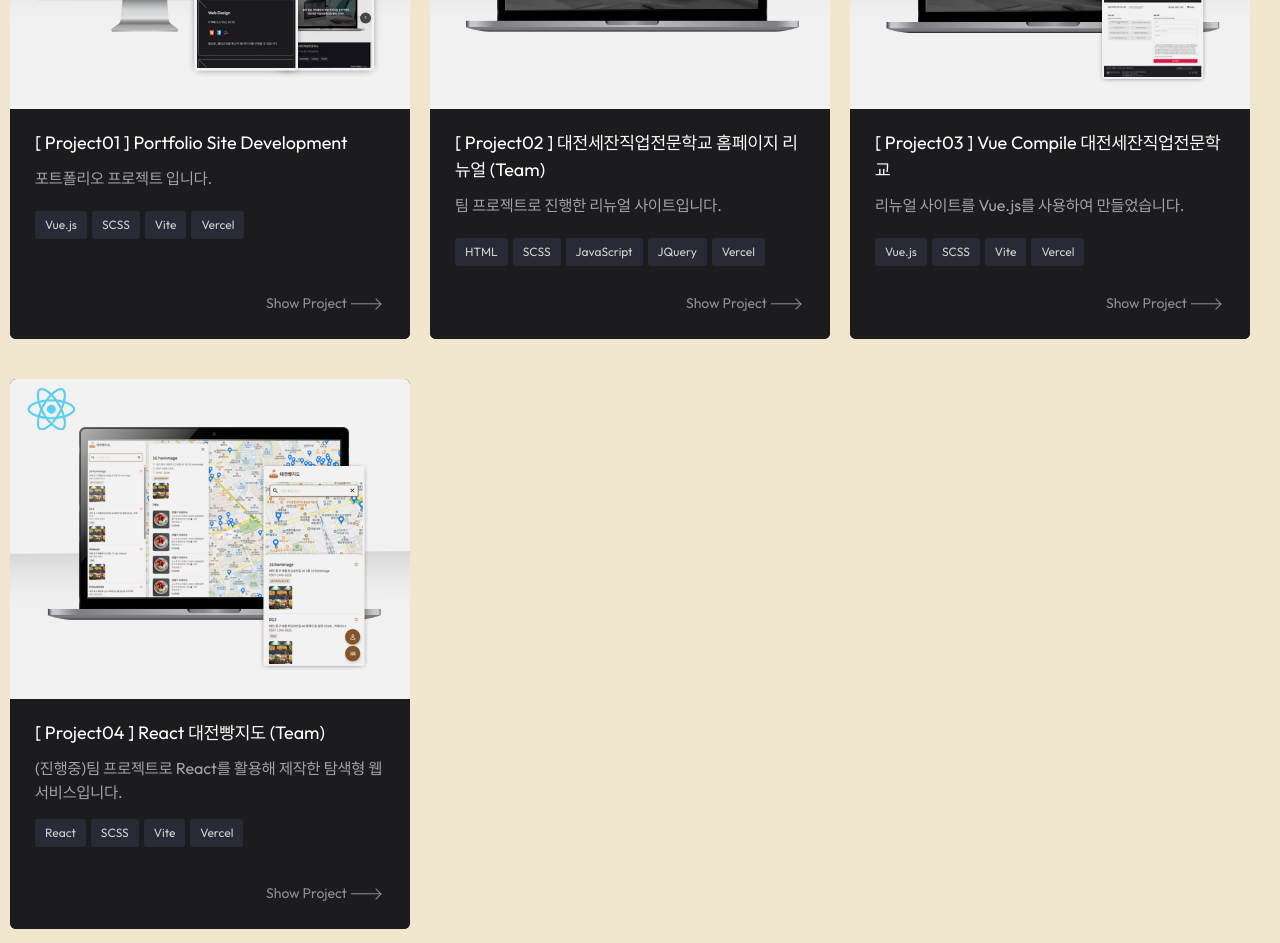
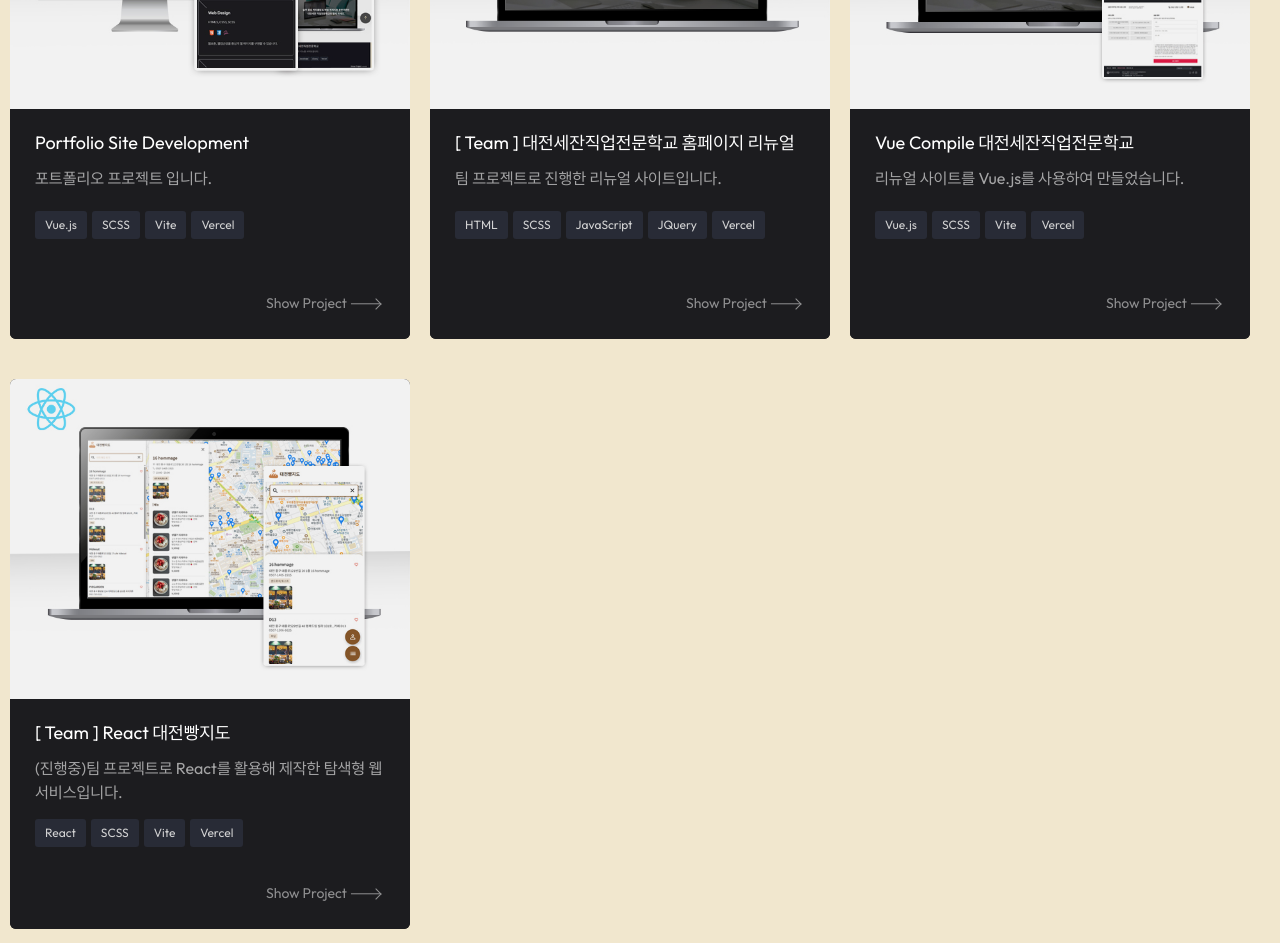
Before and after one commit to hollolo123/portfolio, a Vue app: page / in a window 1280 px wide. Shown: the part 3280-4223 px from the top of the page. Built offline with nearby package versions, Linux system fonts and the light colour scheme.

Commit message:
css : modalpopup

```diff
--- a/src/data/project/project.js
+++ b/src/data/project/project.js
@@ -11,7 +11,7 @@ import proj_img04_detail from '@/assets/images/project/project_img4_detail.jpg';
 const projectData = [
   {
     id : 1,
-    name : "[ Project01 ] Portfolio Site Development",
+    name : "Portfolio Site Development",
     type : "personal",
     keyword : ["Vue.js", "SCSS", "Vite", "Vercel"],
     description : "포트폴리오 프로젝트 입니다.",
@@ -42,7 +42,7 @@ const projectData = [
   },
   {
     id : 2,
-    name : "[ Project02 ] 대전세잔직업전문학교 홈페이지 리뉴얼 (Team)",
+    name : "[ Team ] 대전세잔직업전문학교 홈페이지 리뉴얼",
     type : "team",
     keyword : ["HTML", "SCSS", "JavaScript", "JQuery", "Vercel"],
     thumbnail: proj_img02,
@@ -76,7 +76,7 @@ const projectData = [
   },
   {
     id : 3,
-    name : "[ Project03 ] Vue Compile 대전세잔직업전문학교",
+    name : "Vue Compile 대전세잔직업전문학교",
     type : "personal",
     keyword : ["Vue.js", "SCSS", "Vite", "Vercel"],
     thumbnail : proj_img03,
@@ -84,7 +84,7 @@ const projectData = [
     description : "리뉴얼 사이트를 Vue.js를 사용하여 만들었습니다.",
     url : "https://cezanne-vue.vercel.app/",
     github : "https://github.com/hollolo123/cezanne_vue",
-    descintro : "대전세잔직업전문학교 리뉴얼 사이트를 Vue.js 프레임워크를 사용하여\n 컴포넌트 기반 개발 역량과 동적 데이터 핸들링 능력을 향상시켰습니다.",
+    descintro : "Vue.js 프레임워크를 사용하여 컴포넌트 기반 개발 역량과\n 동적 데이터 핸들링 능력을 향상시켰습니다.",
     descstrategy : [
       { title : "컴포넌트 중심 설계", description : "UI 요소(카드, 내비게이션, 모달 등)를 독립된 컴포넌트로 구조화하여 재사용성과 유지보수 효율 극대화" },
       { title : "프로젝트 구조 단순화", description : "Vue.js 프레임워크의 모듈화 특성을 활용하여 프로젝트 구조를 단순화하고 유지보수 용이성 강화" },
@@ -107,7 +107,7 @@ const projectData = [
   },
   {
     id : 4,
-    name : "[ Project04 ] React 대전빵지도 (Team)",
+    name : "[ Team ] React 대전빵지도",
     type : "team",
     keyword : ["React", "SCSS", "Vite", "Vercel"],
     thumbnail : proj_img04,
@@ -116,8 +116,9 @@ const projectData = [
     url : "https://daejeon-bread-map.vercel.app/",
     github : "https://github.com/sk-y01/daejeon_bread_map",
     descintro :
-      "(진행중) 본 프로젝트는 GitHub Pages의 정적 환경에서 구동되어\n API 호출 속도에 제한이 있을 수 있습니다. \n 쾌적한 확인을 위해 로딩 완료까지 잠시만 기다려 주시면 감사하겠습니다.",
+      "(진행중) 대전 지역 빵집 데이터를 기반으로 빵집 탐색이 가능하도록 설계했습니다. ",
     descstrategy : [
+
       { title : "정보 시각화", description : "대전 지역 빵집 데이터를 기반으로 빵집 탐색이 가능하도록 설계" },
       { title : "사용자 편의성", description : "현재 위치 기반 검색 기능을 통해 사용자가 원하는 빵집 정보를 2-3번의 클릭으로 도달하도록 동선 최적화" },
       { title : "직관적 UI", description : "빵집 데이터 기반 마커 및 리스트 렌더링으로 사용자가 쉽게 빵집 정보를 확인할 수 있도록 설계" },
```
